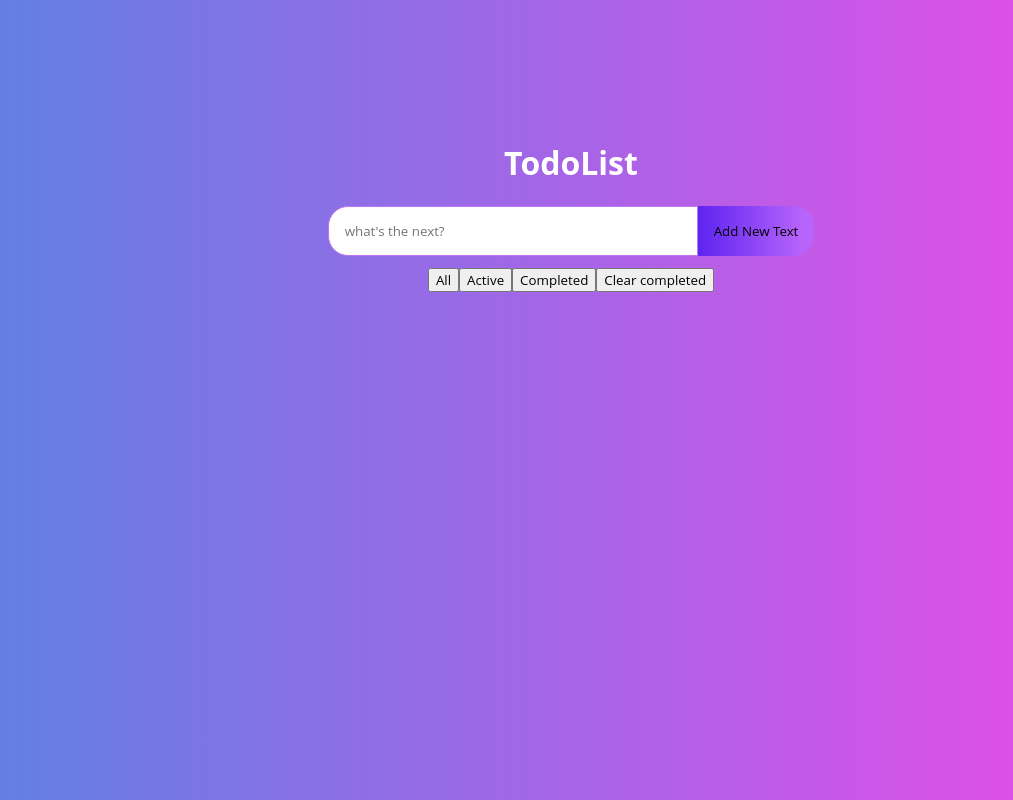
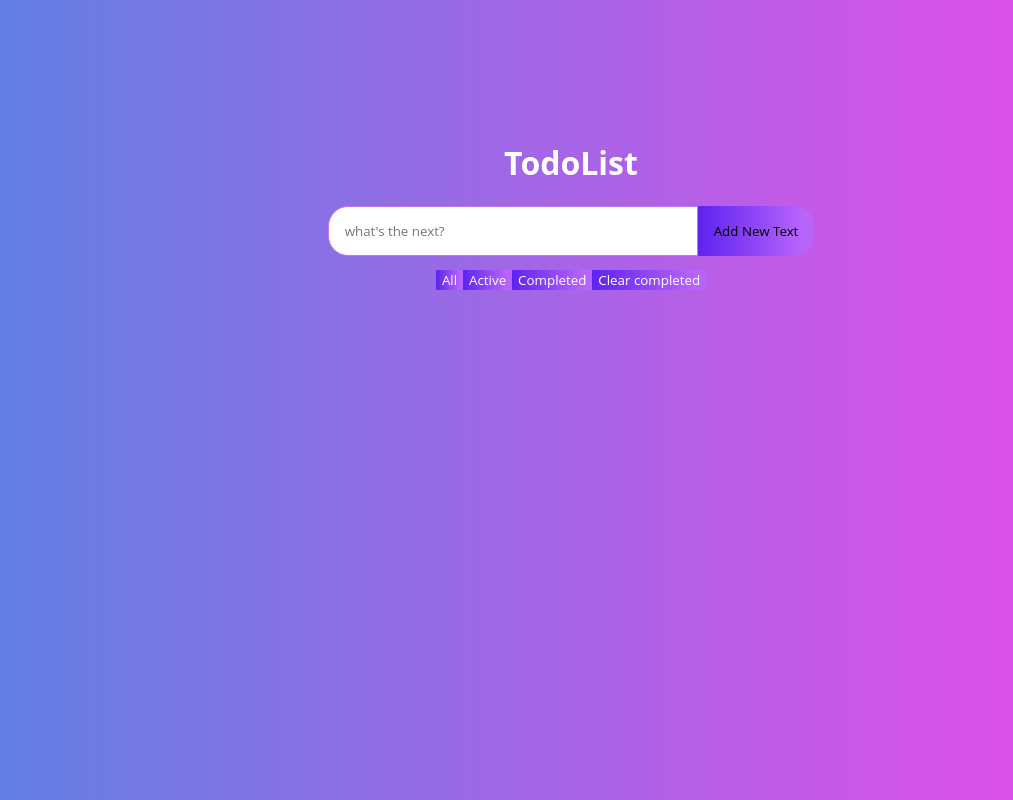
Before and after one commit to Day-DAy-Up92/TodoLIst-typescript-react, a React (Create React App) app in the folder my-app/: page / in a window 1280 px wide. Shown: the whole page, without its empty margins (69-1082 px from the left). Built offline with nearby package versions, Linux system fonts and the light colour scheme.

Commit message:
[Tianying]feat: finish style of bottom button

```diff
--- a/my-app/src/App.css
+++ b/my-app/src/App.css
@@ -54,6 +54,7 @@ background: linear-gradient(90deg, rgba(93,35,240,1) 0%, rgba(183,100,251,1) 90%
   justify-content: space-between;
 }
 .done-todo {
+  box-shadow: #c076ee;
   text-decoration: line-through;
 }
 .wait-todo {
@@ -79,3 +80,13 @@ color: red;
 .completed {
   text-decoration: line-through;
 }
+.btn {
+  cursor: pointer;
+  background: rgb(93,35,240);
+  background: linear-gradient(90deg, rgba(93,35,240,1) 0%, rgba(183,100,251,1) 90%);
+  border-style: inherit;
+  color: white;
+}
+.btn:hover {
+  color: purple;
+}
--- a/my-app/src/App.tsx
+++ b/my-app/src/App.tsx
@@ -63,10 +63,10 @@ const toggleCompleted:ToggleCompleted = selectedTodo =>{
       {(type===0)?
       <TodoList editTodo={editTodo} todoData={todos} toggleCompleted={toggleCompleted } deleteTodo={deleteTodo}/>:((type===1)?<TodoList editTodo={editTodo} todoData={todos.filter((todo)=>todo.completed===false)} toggleCompleted={toggleCompleted } deleteTodo={deleteTodo}/>:<TodoList editTodo={editTodo} todoData={todos.filter((todo)=>todo.completed===true)} toggleCompleted={toggleCompleted } deleteTodo={deleteTodo}/>)}
       <div className='button-list'>
-        <button onClick={showAllTodos}>All</button>
-        <button onClick={showActiveTodos}>Active</button>
-        <button onClick={showCompletedTodos}>Completed</button>
-        <button onClick={clearCompletedTodos}>Clear completed</button>
+        <button className='btn' onClick={showAllTodos}>All</button>
+        <button className='btn' onClick={showActiveTodos}>Active</button>
+        <button className='btn' onClick={showCompletedTodos}>Completed</button>
+        <button className='btn' onClick={clearCompletedTodos}>Clear completed</button>
       </div>
     </div>
   );
```
